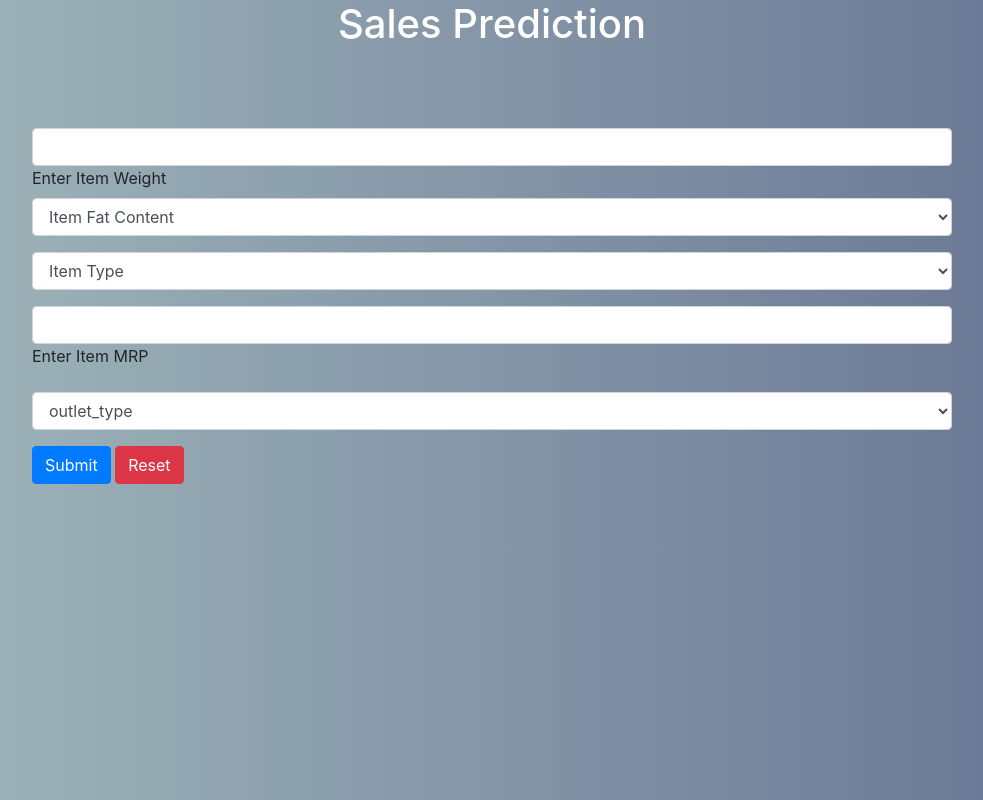
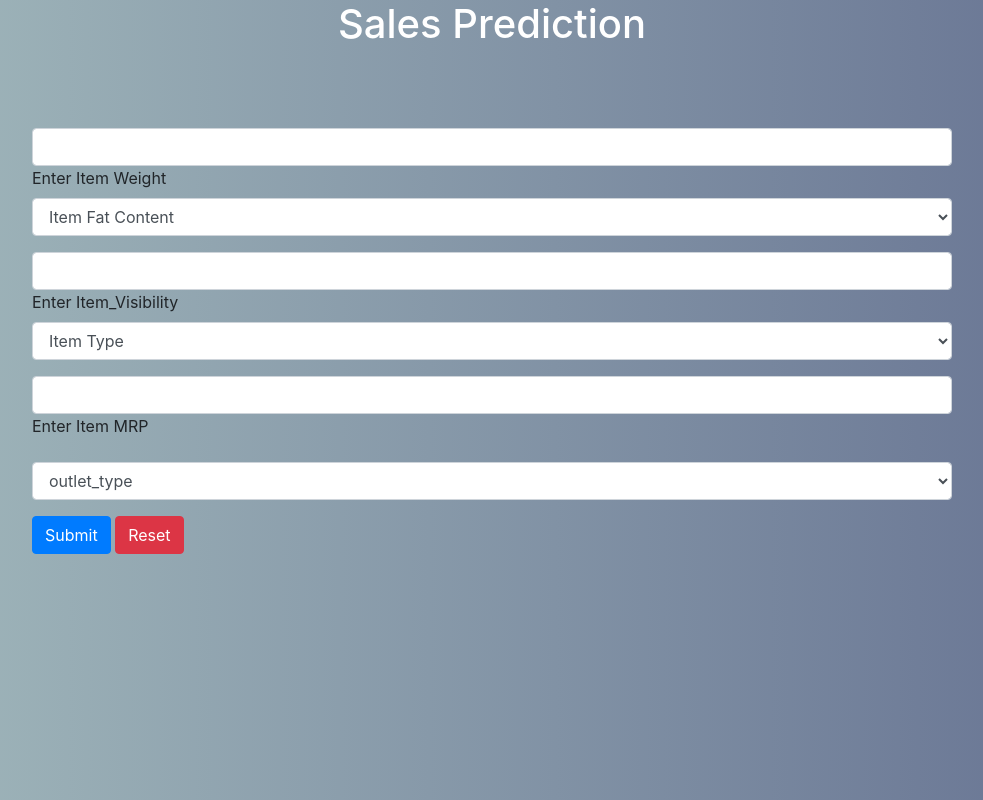
Before and after one commit to muhammadtaimoor145/Sales-Prediction-Using-Spark, a Flask app: page / in a window 1280 px wide. Shown: the whole page, without its empty margins (148-1131 px from the left). Run offline with Flask 2, Linux system fonts and the light colour scheme; parts of the project's set-up code (start-up, migrations or seed data) failed here and were passed over; some libraries are stand-ins or nearby versions.

Commit message:
Add the file

```diff
--- a/app.py
+++ b/app.py
@@ -4,8 +4,8 @@ import os
 import numpy as np
 
 app = Flask(__name__)
-model = pickle.load(open('model.pkl', 'rb'))
-
+model = pickle.load(open('Decision_Tree.pkl', 'rb'))
+transformation=pickle.load(open('Scaling.pkl','rb'))
 
 @app.route("/")
 def index():
@@ -16,12 +16,14 @@ def result():
 
     item_weight= float(request.form['item_weight'])
     item_fat_content=float(request.form['item_fat_content'])
+    Item_Visibility=float(request.form['Item_Visibility'])
     item_type= float(request.form['item_type'])
     item_mrp = float(request.form['item_mrp'])
     outlet_type= float(request.form['outlet_type'])
 
-    X= np.array([[ item_weight,item_fat_content,item_type,item_mrp,outlet_type ]])
-    Y_pred=model.predict(X)
+    X= np.array([[ item_weight,item_fat_content,Item_Visibility,item_type,item_mrp,outlet_type ]])
+    trans=transformation.transform(X)
+    Y_pred=model.predict(trans,round(2))
 
     return jsonify({'Prediction': float(Y_pred)})
 
--- a/templates/index.html
+++ b/templates/index.html
@@ -118,6 +118,12 @@
 
 
                <div class="form-group">
+                <input type="text" name="Item_Visibility" id="Item_Visibility" class="form-control" required>
+                <label for="Item_Visibility" class="ph-area">Enter Item_Visibility</label>
+
+
+
+               <div class="form-group">
                  <select class="form-control chosenn" name="item_type" required="required">
                </div>
                    <option value="" selected>Item Type</option>
```
Also changed, not shown: 3 other files.
